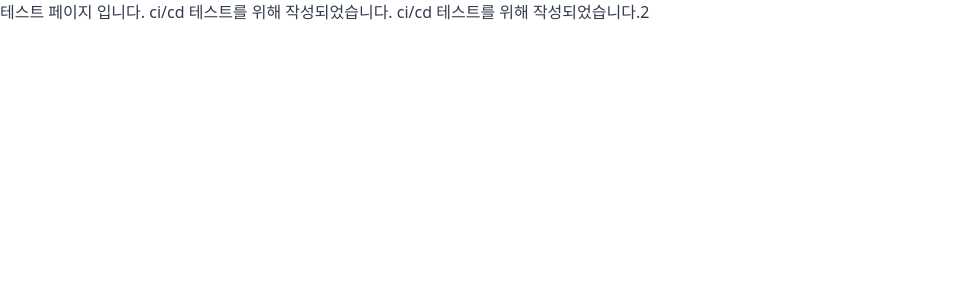
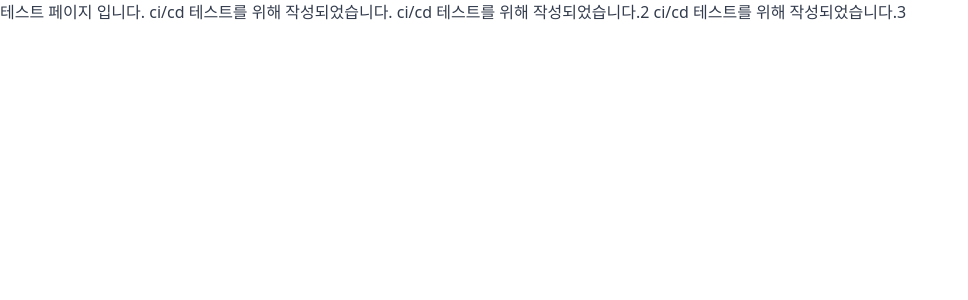
Before and after one commit to karbons/gnu5_svelte_skeleton, a SvelteKit app: page / in a window 1280 px wide. Shown: the top 300 px of the page, without its empty margins (0-968 px from the left). Built offline with nearby package versions, Linux system fonts and the light colour scheme.

Commit message:
ci/cd 테스트3

```diff
--- a/src/routes/+page.svelte
+++ b/src/routes/+page.svelte
@@ -14,6 +14,7 @@ import Footer from '$lib/components/theme/footer/Footer.svelte';
 테스트 페이지 입니다.
 ci/cd 테스트를 위해 작성되었습니다.
 ci/cd 테스트를 위해 작성되었습니다.2
+ci/cd 테스트를 위해 작성되었습니다.3
 
 
 <Footer />
```
